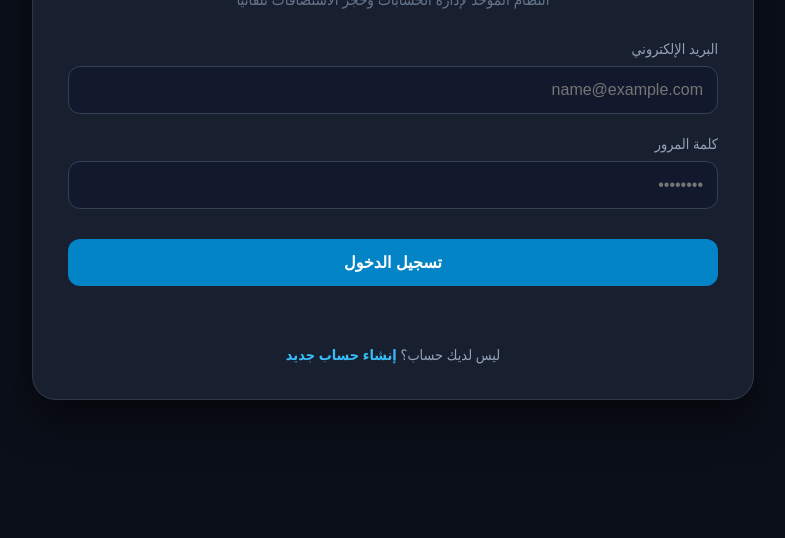
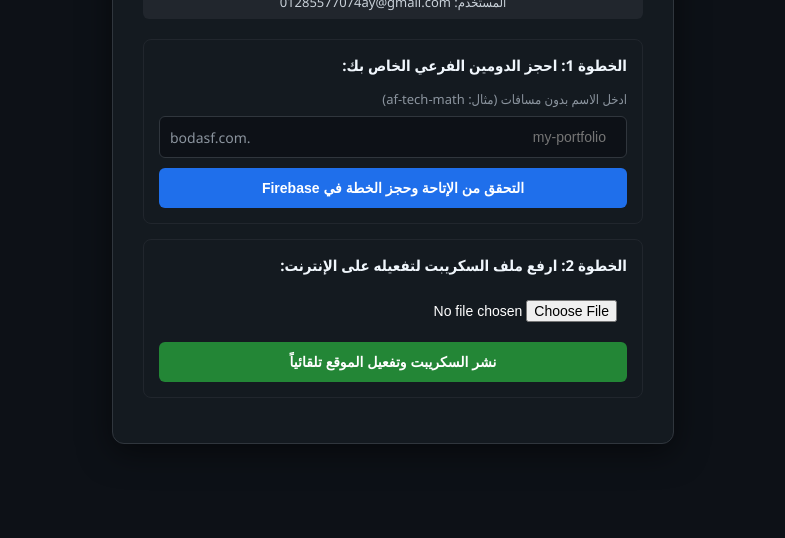
Before and after one commit to SFMAN25/Domin-Bodasf, a website: page index.html in a window 1280 px wide. Shown: the part 262-800 px from the top of the page, without its empty margins (247-1032 px from the left). Drawn offline with Linux system fonts and the light colour scheme; no server answers.

Commit message:
Update index.html

```diff
--- a/index.html
+++ b/index.html
@@ -3,268 +3,188 @@
 <head>
     <meta charset="UTF-8">
     <meta name="viewport" content="width=device-width, initial-scale=1.0">
-    <title>منصة domin BOdaSF الشاملة</title>
-    <script src="https://www.gstatic.com/firebasejs/10.12.2/firebase-app-compat.js"></script>
-    <script src="https://www.gstatic.com/firebasejs/10.12.2/firebase-auth-compat.js"></script>
+    <title>domin BODAsF - نظام إدارة الاستضافات</title>
     <style>
-        :root {
-            --bg-color: #0b0f19;
-            --card-bg: rgba(30, 41, 59, 0.7);
-            --border-color: rgba(255, 255, 255, 0.1);
-            --primary-color: #38bdf8;
-            --success-color: #4ade80;
-            --error-color: #f87171;
-            --text-color: #f8fafc;
-        }
         body {
+            background-color: #0d1117;
+            color: #ffffff;
             font-family: 'Segoe UI', Tahoma, Geneva, Verdana, sans-serif;
-            background: var(--bg-color);
-            color: var(--text-color);
-            margin: 0;
-            padding: 20px;
             display: flex;
             justify-content: center;
             align-items: center;
             min-height: 100vh;
-            box-sizing: border-box;
+            margin: 0;
         }
         .container {
-            width: 100%;
-            max-width: 650px;
-            background: var(--card-bg);
-            backdrop-filter: blur(12px);
-            -webkit-backdrop-filter: blur(12px);
-            padding: 35px;
-            border-radius: 24px;
-            box-shadow: 0 20px 40px rgba(0,0,0,0.5);
-            border: 1px solid var(--border-color);
+            background: rgba(22, 27, 34, 0.9);
+            border: 1px solid #30363d;
+            border-radius: 12px;
+            padding: 30px;
+            width: 90%;
+            max-width: 500px;
+            box-shadow: 0 8px 32px rgba(0, 0, 0, 0.5);
+            text-align: center;
         }
-        h1 { text-align: center; color: var(--primary-color); font-size: 2.2rem; margin-bottom: 5px; }
-        .subtitle { text-align: center; color: #64748b; margin-bottom: 30px; font-size: 0.95rem; }
-        .screen { display: none; }
-        .screen.active { display: block; }
-        .form-group { margin-bottom: 20px; }
-        label { display: block; margin-bottom: 8px; color: #94a3b8; font-size: 0.9rem; }
-        input[type="email"], input[type="password"], input[type="text"], input[type="file"] {
-            width: 100%;
-            padding: 14px;
-            background: rgba(15, 23, 42, 0.6);
-            border: 1px solid #334155;
-            border-radius: 12px;
-            color: #fff;
-            font-size: 1rem;
-            box-sizing: border-box;
-        }
-        input:focus { border-color: var(--primary-color); outline: none; box-shadow: 0 0 10px rgba(56, 189, 248, 0.2); }
-        .input-group { display: flex; align-items: center; }
-        .input-group input { flex: 1; border-radius: 0 12px 12px 0; }
-        .suffix {
-            background: #334155;
-            padding: 14px;
-            border-radius: 12px 0 0 12px;
-            border: 1px solid #334155;
-            border-right: none;
-            direction: ltr;
-            color: #94a3b8;
-        }
-        button {
-            background: #0284c7;
-            color: white;
-            border: none;
-            padding: 14px 20px;
-            border-radius: 12px;
-            cursor: pointer;
-            font-weight: bold;
-            width: 100%;
-            font-size: 1rem;
-            margin-top: 10px;
-            transition: 0.3s;
-        }
-        button:hover { background: #0369a1; }
-        .switch-text { text-align: center; margin-top: 20px; font-size: 0.9rem; color: #94a3b8; }
-        .switch-text a { color: var(--primary-color); text-decoration: none; font-weight: bold; cursor: pointer; }
-        .status { margin-top: 15px; font-size: 0.95rem; text-align: center; font-weight: 500; min-height: 24px; white-space: pre-line; }
-        .success { color: var(--success-color); }
-        .error { color: var(--error-color); }
-        .user-bar { display: flex; justify-content: space-between; align-items: center; background: rgba(15, 23, 42, 0.4); padding: 10px 15px; border-radius: 12px; margin-bottom: 25px; border: 1px solid var(--border-color); }
-        .logout-btn { width: auto; margin: 0; padding: 6px 12px; background: #e11d48; font-size: 0.85rem; border-radius: 8px; }
+        h1 { color: #58a6ff; margin-bottom: 5px; }
+        p.subtitle { color: #8b949e; font-size: 14px; margin-bottom: 25px; }
+        .user-badge { background: #21262d; padding: 8px; border-radius: 6px; font-size: 13px; margin-bottom: 20px; color: #c9d1d9; }
+        .section { border: 1px solid #21262d; padding: 15px; border-radius: 8px; margin-bottom: 15px; text-align: right; }
+        .section h3 { margin-top: 0; color: #f0f6fc; font-size: 15px; }
+        label { display: block; margin-bottom: 8px; font-size: 13px; color: #8b949e; }
+        .input-group { display: flex; align-items: center; background: #0d1117; border: 1px solid #30363d; border-radius: 6px; padding: 2px 10px; }
+        .input-group span { color: #8b949e; font-size: 14px; }
+        input[type="text"], input[type="file"] { width: 100%; background: transparent; border: none; color: #ffffff; padding: 10px; outline: none; font-size: 14px; }
+        button { width: 100%; background: #238636; color: white; border: none; padding: 12px; border-radius: 6px; cursor: pointer; font-weight: bold; font-size: 14px; margin-top: 10px; transition: 0.2s; }
+        button:hover { background: #2ea44f; }
+        button.blue-btn { background: #1f6feb; }
+        button.blue-btn:hover { background: #388bfd; }
+        .status-msg { font-size: 13px; margin-top: 8px; display: none; font-weight: bold; text-align: center; }
+        .error { color: #f85149; }
+        .success { color: #56d364; }
     </style>
 </head>
 <body>
+
 <div class="container">
-        <h1>domin BOdaSF</h1>
-        <div class="subtitle">النظام الموحد لإدارة الحسابات وحجز الاستضافات تلقائياً</div>
+    <h1>domin BODAsF</h1>
+    <p class="subtitle">النظام الموحد لإدارة الحسابات وحجز الاستضافات تلقائياً</p>
 
-        <div id="loginScreen" class="screen active">
-            <div class="form-group">
-                <label>البريد الإلكتروني</label>
-                <input type="email" id="loginEmail" placeholder="name@example.com">
-            </div>
-            <div class="form-group">
-                <label>كلمة المرور</label>
-                <input type="password" id="loginPassword" placeholder="••••••••">
-            </div>
-            <button onclick="login()">تسجيل الدخول</button>
-            <div id="loginStatus" class="status"></div>
-            <div class="switch-text">ليس لديك حساب؟ <a onclick="switchScreen('registerScreen')">إنشاء حساب جديد</a></div>
+    <div class="user-badge">
+        المستخدم: <span id="user-email">01285577074ay@gmail.com</span>
     </div>
 
-        <div id="registerScreen" class="screen">
-            <div class="form-group">
-                <label>البريد الإلكتروني الجديد</label>
-                <input type="email" id="regEmail" placeholder="name@example.com">
+    <div class="section">
+        <h3>الخطوة 1: احجز الدومين الفرعي الخاص بك:</h3>
+        <label>ادخل الاسم بدون مسافات (مثال: af-tech-math)</label>
+        <div class="input-group">
+            <input type="text" id="domain-name" placeholder="my-portfolio">
+            <span>.bodasf.com</span>
         </div>
-            <div class="form-group">
-                <label>كلمة المرور (6 أحرف أو أكثر)</label>
-                <input type="password" id="regPassword" placeholder="••••••••">
-            </div>
-            <button onclick="register()">إنشاء الحساب وتفعيله</button>
-            <div id="regStatus" class="status"></div>
-            <div class="switch-text">لديك حساب بالفعل؟ <a onclick="switchScreen('loginScreen')">تسجيل الدخول</a></div>
+        <button class="blue-btn" id="btn-reserve" onclick="reserveDomain()">التحقق من الإتاحة وحجز الخطة في Firebase</button>
+        <div id="reserve-status" class="status-msg"></div>
     </div>
 
-        <div id="dashboardScreen" class="screen">
-            <div class="user-bar">
-                <span id="welcomeText">أهلاً بك..</span>
-                <button class="logout-btn" onclick="logout()">تسجيل الخروج</button>
-            </div>
-
-            <div class="form-group" style="background: rgba(15, 23, 42, 0.3); padding: 15px; border-radius: 12px; border: 1px solid var(--border-color);">
-                <label style="color: #fff; font-weight: bold; margin-bottom: 12px;">الخطوة 1: احجز الدومين الفرعي الخاص بك:</label>
-                <div class="input-group">
-                    <input type="text" id="subdomain" placeholder="مثال: my-portfolio" style="direction: ltr;">
-                    <span class="suffix">.bodasf.com</span>
-                </div>
-                <button onclick="checkAndReserve()">التحقق من الإتاحة وحجز الخانة في Firebase</button>
-                <div id="domainStatus" class="status"></div>
-            </div>
-
-            <div class="form-group" style="background: rgba(15, 23, 42, 0.3); padding: 15px; border-radius: 12px; border: 1px solid var(--border-color); margin-top: 25px;">
-                <label style="color: #fff; font-weight: bold; margin-bottom: 12px;">الخطوة 2: ارفع ملف السكربت لتفعيله على الإنترنت:</label>
-                <input type="file" id="scriptFile">
-                <button onclick="uploadToGitHub()" style="background: #10b981;">نشر السكربت وتفعيل الموقع تلقائياً</button>
-                <div id="uploadStatus" class="status"></div>
-            </div>
+    <div class="section">
+        <h3>الخطوة 2: ارفع ملف السكريبت لتفعيله على الإنترنت:</h3>
+        <input type="file" id="script-file" accept=".html">
+        <button id="btn-deploy" onclick="deployScript()">نشر السكريبت وتفعيل الموقع تلقائياً</button>
+        <div id="deploy-status" class="status-msg"></div>
     </div>
 </div>
 
 <script>
-        const firebaseConfig = {
-            apiKey: "AIzaSyDfL4KZ0wDUvJI9Go_luMfKFGpW-vj9c8c",
-            authDomain: "domin-bodasf.firebaseapp.com",
-            databaseURL: "https://domin-bodasf-default-rtdb.europe-west1.firebasedatabase.app",
-            projectId: "domin-bodasf",
-            storageBucket: "domin-bodasf.firebasestorage.app",
-            messagingSenderId: "1061722048531",
-            appId: "1:1061722048531:web:ffb75c998e238661c0d7e6",
-            measurementId: "G-W60VXDTYXH"
-        };
+    // 🚨⚠️ خطوة حاسمة: امسح الرابط اللى تحت ده وحط مكانه رابط السيرفر اللي موقع Render ادهولك بالظبط!
+    const BACKEND_URL = "https://boda-backend.onrender.com";
 
-        firebase.initializeApp(firebaseConfig);
-        const auth = firebase.auth();
-        let currentSubdomain = "";
+    let isDomainReserved = false;
+    const userEmail = document.getElementById('user-email').innerText;
 
-        auth.onAuthStateChanged(user => {
-            if (user) {
-                document.getElementById('welcomeText').innerText = `المستخدم: ${user.email}`;
-                switchScreen('dashboardScreen');
-            } else {
-                switchScreen('loginScreen');
+    // دالة فحص وحجز الدومين الفرعي
+    async function reserveDomain() {
+        const domainInput = document.getElementById('domain-name').value.trim();
+        const statusDiv = document.getElementById('reserve-status');
+
+        statusDiv.style.display = "none";
+
+        if (!domainInput) {
+            statusDiv.className = "status-msg error";
+            statusDiv.innerText = "يرجى كتابة اسم الدومين أولاً!";
+            statusDiv.style.display = "block";
+            return;
         }
+
+        if (domainInput.includes(" ")) {
+            statusDiv.className = "status-msg error";
+            statusDiv.innerText = "خطأ: لا يمكن لاسم الدومين أن يحتوي على مسافات.";
+            statusDiv.style.display = "block";
+            return;
+        }
+
+        statusDiv.className = "status-msg";
+        statusDiv.innerText = "جاري الاتصال بالخادم السري وفحص الإتاحة...";
+        statusDiv.style.display = "block";
+
+        try {
+            const response = await fetch(`${BACKEND_URL}/api/reserve-domain`, {
+                method: 'POST',
+                headers: { 'Content-Type': 'application/json' },
+                body: JSON.stringify({ domain: domainInput, userEmail: userEmail })
             });
 
-        function switchScreen(screenId) {
-            document.querySelectorAll('.screen').forEach(s => s.classList.remove('active'));
-            document.getElementById(screenId).classList.add('active');
-            clearStatuses();
+            const data = await response.json();
+
+            if (data.success) {
+                statusDiv.className = "status-msg success";
+                statusDiv.innerText = data.message;
+                isDomainReserved = true;
+            } else {
+                statusDiv.className = "status-msg error";
+                statusDiv.innerText = data.error;
+                isDomainReserved = false;
             }
-
-        function clearStatuses() {
-            document.querySelectorAll('.status').forEach(s => { s.innerText = ''; s.className = 'status'; });
-        }
-
-        async function register() {
-            const email = document.getElementById('regEmail').value.trim();
-            const password = document.getElementById('regPassword').value;
-            const status = document.getElementById('regStatus');
-            if(!email || !password) return alert('برجاء ملء جميع الحقول!');
-            status.className = "status"; status.innerText = "جاري إنشاء الحساب...";
-            try {
-                await auth.createUserWithEmailAndPassword(email, password);
-                status.className = "status success"; status.innerText = "تم إنشاء الحساب بنجاح!";
-            } catch (err) {
-                status.className = "status error"; status.innerText = "فشل التسجيل: " + err.message;
+        } catch (error) {
+            statusDiv.className = "status-msg error";
+            statusDiv.innerText = "حدث خطأ بالاتصال بالسيرفر. تأكد من اكتمال رفع سيرفر Render وتفعيل الرابط.";
+            isDomainReserved = false;
         }
     }
 
-        async function login() {
-            const email = document.getElementById('loginEmail').value.trim();
-            const password = document.getElementById('loginPassword').value;
-            const status = document.getElementById('loginStatus');
-            if(!email || !password) return alert('برجاء إدخال البريد والباسورد!');
-            status.className = "status"; status.innerText = "جاري التحقق...";
-            try {
-                await auth.signInWithEmailAndPassword(email, password);
-                status.className = "status success"; status.innerText = "تم تسجيل الدخول بنجاح!";
-            } catch (err) {
-                status.className = "status error"; status.innerText = "خطأ: " + err.message;
-            }
+    // دالة قراءة الملف ورفعه ونشره
+    async function deployScript() {
+        const domainInput = document.getElementById('domain-name').value.trim();
+        const fileInput = document.getElementById('script-file');
+        const statusDiv = document.getElementById('deploy-status');
+
+        statusDiv.style.display = "none";
+
+        if (!isDomainReserved) {
+            alert("يجب إتمام الخطوة 1 وحجز الدومين أولاً بنجاح!");
+            return;
         }
 
-        function logout() { auth.signOut(); currentSubdomain = ""; }
-
-        async function checkAndReserve() {
-            const sub = document.getElementById('subdomain').value.trim().toLowerCase();
-            const statusDiv = document.getElementById('domainStatus');
-            if(!sub) return alert('اكتب اسم الدومين المطلوب أولاً!');
-            statusDiv.className = "status"; statusDiv.innerText = "جاري التحقق...";
-            try {
-                const token = await auth.currentUser.getIdToken();
-                const res = await fetch('/api/reserve', {
-                    method: 'POST',
-                    headers: { 'Content-Type': 'application/json', 'Authorization': `Bearer ${token}` },
-                    body: JSON.stringify({ subdomain: sub })
-                });
-                const data = await res.json();
-                if(data.success) {
-                    currentSubdomain = sub;
-                    statusDiv.className = "status success"; statusDiv.innerText = data.message;
-                } else {
-                    statusDiv.className = "status error"; statusDiv.innerText = data.message;
-                }
-            } catch (e) { statusDiv.className = "status error"; statusDiv.innerText = "حدث خطأ بالاتصال بالسيرفر."; }
+        if (fileInput.files.length === 0) {
+            statusDiv.className = "status-msg error";
+            statusDiv.innerText = "يرجى اختيار ملف السكريبت أولاً!";
+            statusDiv.style.display = "block";
+            return;
         }
 
-        async function uploadToGitHub() {
-            const fileInput = document.getElementById('scriptFile');
-            const uploadStatus = document.getElementById('uploadStatus');
-            if(!currentSubdomain) return alert('يجب إتمام الخطوة 1 وحجز الدومين أولاً!');
-            if(fileInput.files.length === 0) return alert('الرجاء اختيار ملف السكربت!');
-            uploadStatus.className = "status"; uploadStatus.innerText = "جاري الرفع لـ GitHub...";
+        statusDiv.className = "status-msg";
+        statusDiv.innerText = "جاري معالجة السكريبت وفتح مستودع تلقائي وتفعيل الـ GitHub Pages...";
+        statusDiv.style.display = "block";
+
         const file = fileInput.files[0];
         const reader = new FileReader();
+
         reader.onload = async function(e) {
-                const content = e.target.result;
+            const fileContent = e.target.result;
+
             try {
-                    const token = await auth.currentUser.getIdToken();
-                    const res = await fetch('/api/deploy', {
+                const response = await fetch(`${BACKEND_URL}/api/deploy-script`, {
                     method: 'POST',
-                        headers: { 'Content-Type': 'application/json', 'Authorization': `Bearer ${token}` },
+                    headers: { 'Content-Type': 'application/json' },
                     body: JSON.stringify({
-                            subdomain: currentSubdomain,
-                            fileName: file.name,
-                            fileContent: btoa(unescape(encodeURIComponent(content)))
+                        domain: domainInput,
+                        fileContent: fileContent,
+                        userEmail: userEmail
                     })
                 });
-                    const data = await res.json();
-                    if(data.success) {
-                        uploadStatus.className = "status success";
-                        uploadStatus.innerText = data.message + "\nرابط المستودع: " + data.url;
+
+                const data = await response.json();
+
+                if (data.success) {
+                    statusDiv.className = "status-msg success";
+                    statusDiv.innerHTML = `${data.message} <br> <a href="${data.url}" target="_blank" style="color:#58a6ff; font-weight:bold; text-decoration:underline;">اضغط هنا لزيارة موقعك الجديد أونلاين 🚀</a>`;
                 } else {
-                        uploadStatus.className = "status error"; uploadStatus.innerText = "فشل النشر: " + data.error;
+                    statusDiv.className = "status-msg error";
+                    statusDiv.innerText = data.error;
                 }
-                } catch(err) { uploadStatus.className = "status error"; uploadStatus.innerText = "خطأ أثناء محاولة الرفع."; }
+            } catch (error) {
+                statusDiv.className = "status-msg error";
+                statusDiv.innerText = "فشل الاتصال بالخادم أثناء عملية رفع ونشر السكريبت.";
+            }
         };
+
         reader.readAsText(file);
     }
 </script>
```
Lines whose indentation alone changed are shown as unchanged.
